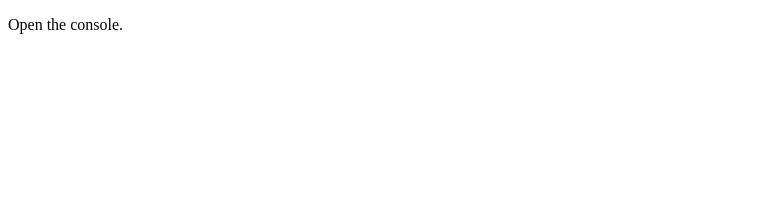
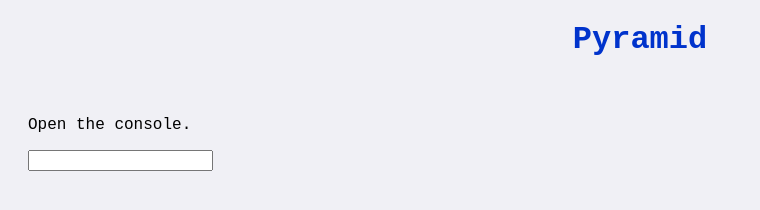
Before and after one commit to JeannieFallon/pyramid-javascript, a plain HTML site: page pyramid.html in a window 1280 px wide. Shown: the whole page, without its empty margins (0-760 px from the left). Drawn offline with Linux system fonts and the light colour scheme.

Commit message:
add basic css

```diff
--- /dev/null
+++ b/pyramid.css
@@ -0,0 +1,11 @@
+body {
+  background-color: #f0f0f5;
+  font-family: "Courier New", Courier, monospace;
+}
+#header {
+  text-align: center;
+  color: #0033cc;
+}
+#main {
+  padding: 20px 20px 20px 20px;
+}
--- a/pyramid.html
+++ b/pyramid.html
@@ -2,9 +2,18 @@
 <head>
   <meta charset="utf-8" />
   <title>Pyramid</title>
+  <link rel="stylesheet" type="text/css" href="pyramid.css" />
   <script src="pyramid.js"></script>
+  <!--TODO add jQuery scrips-->
 </head>
 <body>
-  <p>Open the console.</p>
+  <div id="header">
+    <h1>Pyramid</h1>
+  </div>
+  <div id="main">
+    <p>Open the console.</p>
+    <input type="text" id="height" />
+    <submit type="submit" value="Submit" />
+  </div>
 </body>
 </html>
```
